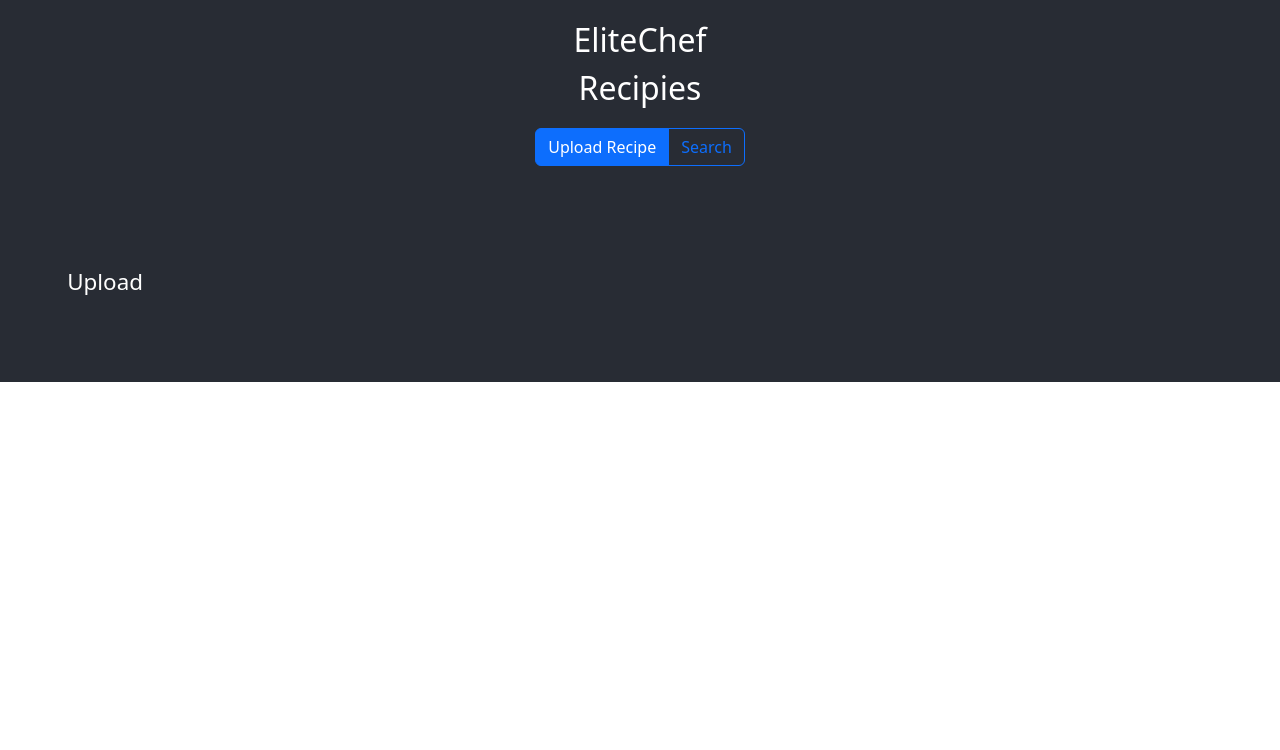
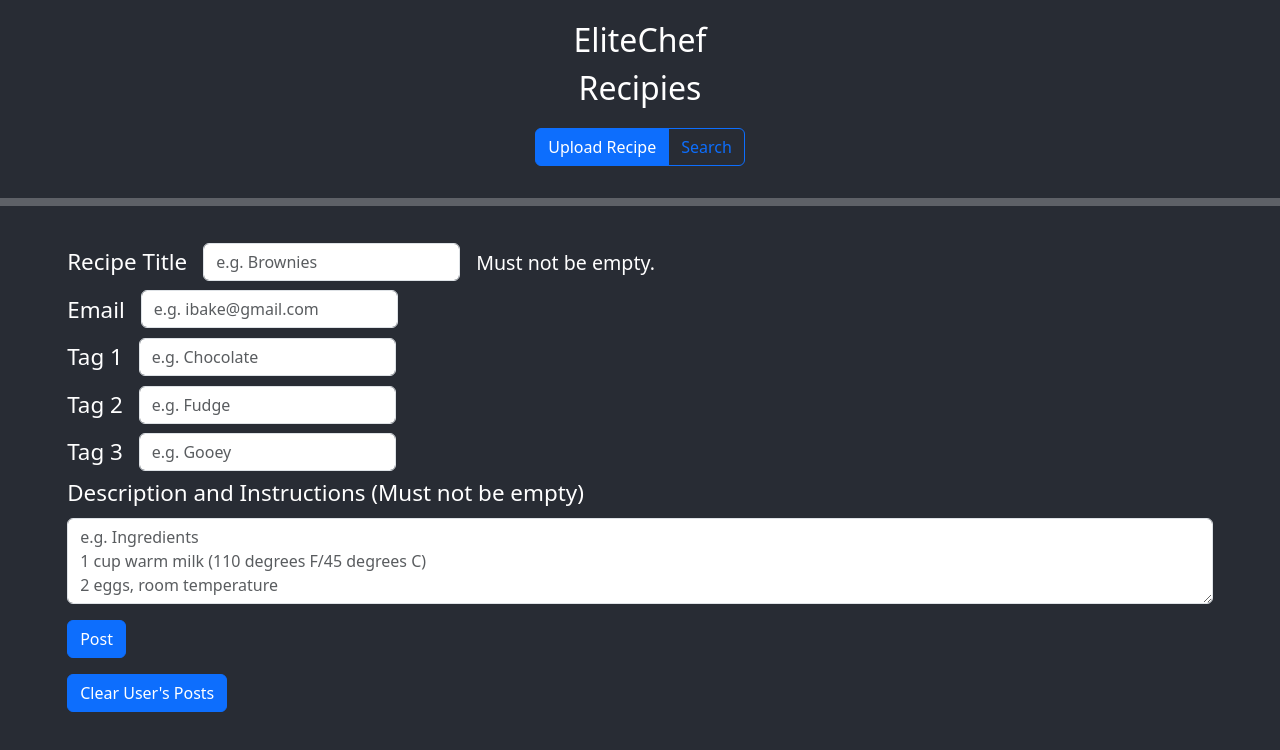
Before and after one commit to Austin-Cook/cs-252-elite-chef-recipies-client, a React (Create React App) app: page / in a window 1280 px wide. Shown: the top 750 px of the page. Built offline with nearby package versions, Linux system fonts and the light colour scheme.

Commit message:
Save progress

```diff
--- a/src/components/Header.js
+++ b/src/components/Header.js
@@ -19,6 +19,7 @@ function Header({ activePage, onPageChange }) {
           <label class="btn btn-outline-primary" for="btnradio2">Search</label>
         </div>
       </div>
+      <hr className='horizontal-line'/>
     </div>
   )
 }
--- a/src/components/SearchPage.js
+++ b/src/components/SearchPage.js
@@ -2,7 +2,20 @@
 function SearchPage() {
   return (
     <div className="page ">
-      <p>Search</p>
+      <div className="flex-row">
+        <div className="search-input">
+          <input type="text" id="titleInput" class="form-control" aria-describedby="titleHelpInline" placeholder="e.g. Pizza" />
+        </div>
+        <div>
+          <button for="titleInput" type="submit" className="btn btn-primary mb-3">Search</button>
+        </div>
+      </div>
+      <div>
+        <h2>Results</h2>
+      </div>
+
+
+
     </div>
   );
 }
--- a/src/components/UploadPage.js
+++ b/src/components/UploadPage.js
@@ -2,7 +2,86 @@
 function UploadPage() {
   return (
     <div className="page">
-      <p>Upload</p>
+      <div>
+        <div class="row g-3 align-items-center">
+          <div class="col-auto">
+            <label for="titleInput" class="col-form-label">Recipe Title</label>
+          </div>
+          <div class="col-auto">
+            <input type="text" id="titleInput" class="form-control" aria-describedby="titleHelpInline" placeholder="e.g. Brownies" />
+          </div>
+          <div class="col-auto">
+            <span id="titleHelpInline" class="form-text" style={{color: 'white'}}>
+              Must not be empty.
+            </span>
+          </div>
+        </div>
+        <div class="row g-3 align-items-center">
+          <div class="col-auto">
+            <label for="emailInput" class="col-form-label">Email</label>
+          </div>
+          <div class="col-auto">
+            <input type="text" id="emailInput" class="form-control" aria-describedby="emailHelpInline" placeholder="e.g. ibake@gmail.com" />
+          </div>
+          <div class="col-auto">
+            <span id="emailHelpInline" class="form-text" style={{color: 'white'}}>
+
+            </span>
+          </div>
+        </div>
+        <div class="row g-3 align-items-center">
+          <div class="col-auto">
+            <label for="tagOneInput" class="col-form-label">Tag 1</label>
+          </div>
+          <div class="col-auto">
+            <input type="text" id="tagOneInput" class="form-control" aria-describedby="tagOneHelpInline" placeholder="e.g. Chocolate" />
+          </div>
+          <div class="col-auto">
+            <span id="tagOneHelpInline" class="form-text" style={{color: 'white'}}>
+
+            </span>
+          </div>
+        </div>
+        <div class="row g-3 align-items-center">
+          <div class="col-auto">
+            <label for="tagTwoInput" class="col-form-label">Tag 2</label>
+          </div>
+          <div class="col-auto">
+            <input type="text" id="tagTwoInput" class="form-control" aria-describedby="tagTwoHelpInline" placeholder="e.g. Fudge" />
+          </div>
+          <div class="col-auto">
+            <span id="tagTwoHelpInline" class="form-text" style={{color: 'white'}}>
+
+            </span>
+          </div>
+        </div>
+        <div class="row g-3 align-items-center">
+          <div class="col-auto">
+            <label for="tagThreeInput" class="col-form-label">Tag 3</label>
+          </div>
+          <div class="col-auto">
+            <input type="text" id="tagThreeInput" class="form-control" aria-describedby="tagThreeHelpInline" placeholder="e.g. Gooey" />
+          </div>
+          <div class="col-auto">
+            <span id="tagThreeHelpInline" class="form-text" style={{color: 'white'}}>
+
+            </span>
+          </div>
+        </div>
+        <div className="mb-3">
+          <label for="descriptionTextarea" className="form-label">Description and Instructions (Must not be empty)</label>
+          <textarea className="form-control" id="descriptionTextarea" style={{height: 'auto'}} rows="3"  placeholder="e.g. Ingredients
+1 cup warm milk (110 degrees F/45 degrees C)
+2 eggs, room temperature
+⅓ cup margarine, melted"></textarea>
+        </div>
+        <div className="col-auto">
+          <button type="submit" className="btn btn-primary mb-3">Post</button>
+        </div>
+        <div className="col-auto">
+          <button type="submit" className="btn btn-primary mb-3">Clear User's Posts</button>
+        </div>
+      </div>
     </div>
   );
 }
--- a/src/index.css
+++ b/src/index.css
@@ -1,3 +1,8 @@
+html {
+  background-color: #282c34;
+
+}
+
 .all {
   background-color: #282c34;
   color: white;
@@ -12,9 +17,19 @@
   padding-bottom: 1em;
 }
 
+.horizontal-line {
+  margin-top: 1em;
+  border: 4px solid white;
+}
+
 .page {
   font-size: 1.4em;
-  padding: 3em;
+  padding-left: 3em;
+  padding-right: 3em;
+  padding-bottom: 3em;
+  display: flex;
+  justify-content: center;
+  flex-direction: column;
 }
 
 .padding-small {
@@ -25,6 +40,14 @@
   font-size: 2em;
 }
 
+.flex-row {
+  display: flex;
+  flex-direction: row;
+}
+
+.search-input {
+  padding-right: 0.5em;
+}
 
 body {
   margin: 0;
```
